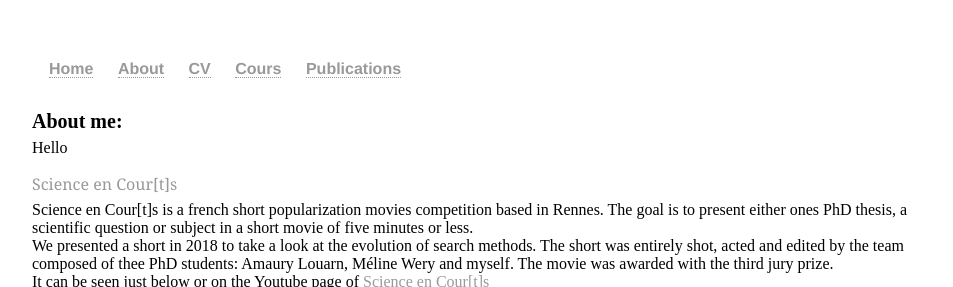
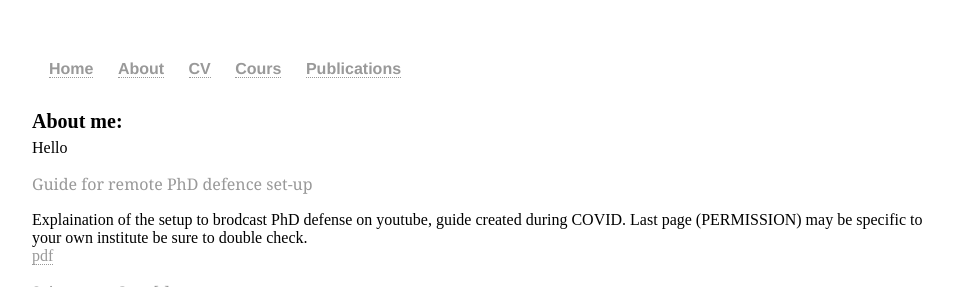
Before and after one commit to mlouarn/mlouarn.github.io, a Jekyll site: the page built from about/index.html, in a window 1280 px wide, cut to the strip 0-287 px from the top of the page. Shown: the whole strip, without its empty margins (160-1113 px from the left). Built offline with Jekyll 4.4.1, drawn with Linux system fonts in a browser that asks for light colours.

Commit message:
Update index.html

```diff
--- a/about/index.html
+++ b/about/index.html
@@ -5,7 +5,11 @@ title: About
 <div class="blurb">
 	<h2>About me:</h2>
 	<p>Hello</p>
-
+		<h3>Guide for remote PhD defence set-up</h3>
+	<p></p>
+		Explaination of the setup to brodcast PhD defense on youtube, guide created during COVID. Last page (PERMISSION) may be specific to your own institute be sure to double check. <br />
+		<a href="Soutenance_en_visio.pdf">pdf</a>
+                </p>
 	<h3>Science en Cour[t]s</h3>
 <p>
 Science en Cour[t]s is a french short popularization movies competition based in Rennes. The goal is to present either ones PhD thesis, a scientific question or subject in a short movie of five minutes or less.<br />
```
